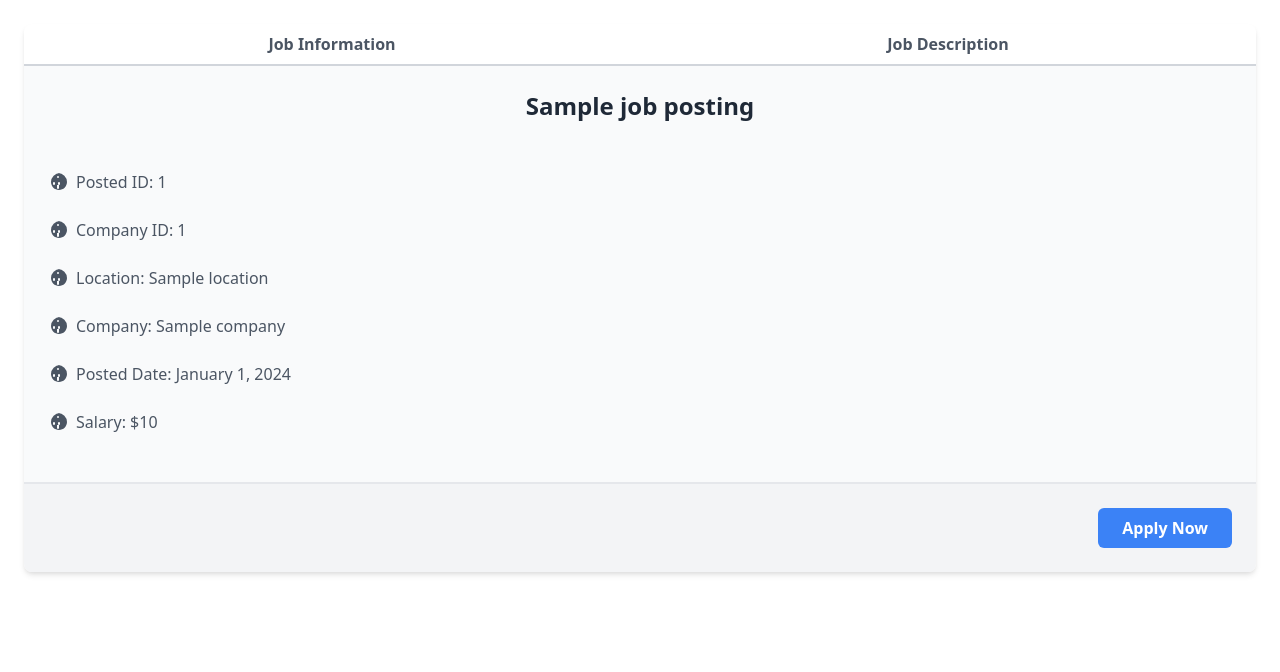
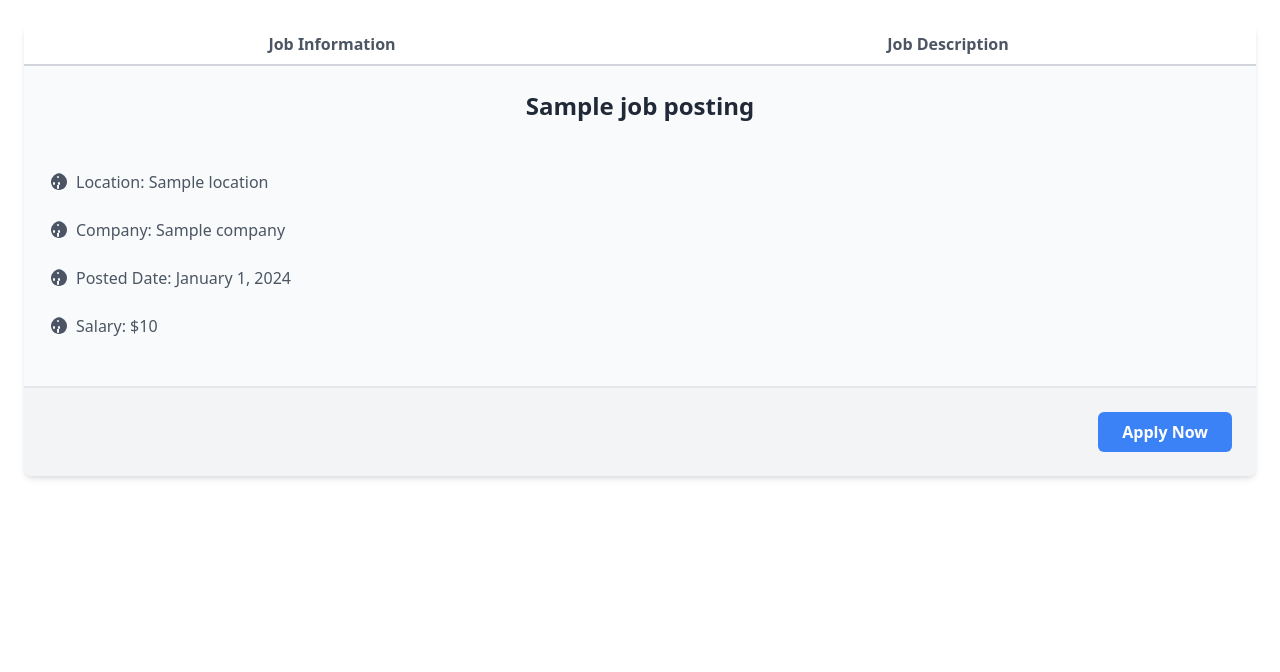
Before and after one commit to ShewitH1/TheWaterCoolerr, a Flask app: template templates/job_listing.html in a window 1280 px wide. Shown: the part 56-728 px from the top of the page. Run offline with Flask 3, Linux system fonts and the light colour scheme; the template is opened without the code that fills it: most values are stand-ins (such as "Sample title", 1, 10 or a date in 2020).

Commit message:
Last minute listing adjustments

```diff
--- a/templates/job_listing.html
+++ b/templates/job_listing.html
@@ -39,24 +39,6 @@
                 </div>
                 <div class="items">
                     <div class="flex flex-wrap text-gray-600 mb-4">
-                        <div class="flex items-center mr-6 mb-4">
-                            <svg xmlns="http://www.w3.org/2000/svg" class="h-5 w-5 mr-2" viewBox="0 0 20 20"
-                                fill="currentColor">
-                                <path fill-rule="evenodd"
-                                    d="M10 1a9 9 0 0 1 9 9c0 4.418-3.62 8-8 8s-8-3.582-8-8a9 9 0 0 1 9-9zm0 3a1 1 0 1 0 0 2 1 1 0 0 0 0-2zM7 11a1 1 0 1 0-2 0v1a1 1 0 0 0 2 0v-1zm5 0a1 1 0 1 0-2 0v1a1 1 0 0 0 2 0v-1zm-3 2v3a1 1 0 1 0 2 0v-3h-2z"
-                                    clip-rule="evenodd" />
-                            </svg>
-                            <p>Posted ID: {{job_posting.posting_id}}</p>
-                        </div>
-                        <div class="flex items-center mr-6 mb-4">
-                            <svg xmlns="http://www.w3.org/2000/svg" class="h-5 w-5 mr-2" viewBox="0 0 20 20"
-                                fill="currentColor">
-                                <path fill-rule="evenodd"
-                                    d="M10 1a9 9 0 0 1 9 9c0 4.418-3.62 8-8 8s-8-3.582-8-8a9 9 0 0 1 9-9zm0 3a1 1 0 1 0 0 2 1 1 0 0 0 0-2zM7 11a1 1 0 1 0-2 0v1a1 1 0 0 0 2 0v-1zm5 0a1 1 0 1 0-2 0v1a1 1 0 0 0 2 0v-1zm-3 2v3a1 1 0 1 0 2 0v-3h-2z"
-                                    clip-rule="evenodd" />
-                            </svg>
-                            <p>Company ID: {{job_posting.company_id}}</p>
-                        </div>
                         <div class="flex items-center mr-6 mb-4">
                             <svg xmlns="http://www.w3.org/2000/svg" class="h-5 w-5 mr-2" viewBox="0 0 20 20"
                                 fill="currentColor">
--- a/templates/job_search.html
+++ b/templates/job_search.html
@@ -79,7 +79,6 @@
                 <li><strong>Salary:</strong> ${{ job_posting.salary }}</li>
                 <li><strong>Location:</strong> {{ job_posting.location }}</li>
                 <li><strong>Company:</strong> {{ job_posting.company }} </li>
-                <li><strong>Company ID:</strong> {{ job_posting.company_id }}</li>
               </ul>
               <a href="/job_listing.html?job_id={{ job_posting.posting_id }}" class="btn btn-primary">View Job</a>
             </div>
```
Also changed, not shown: static/js/signup_form.js (+0 -51 lines).
